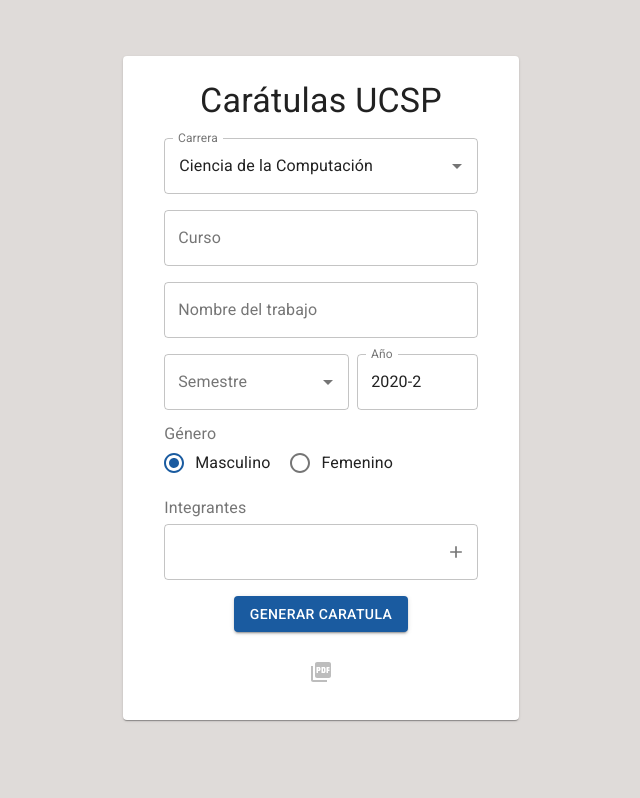
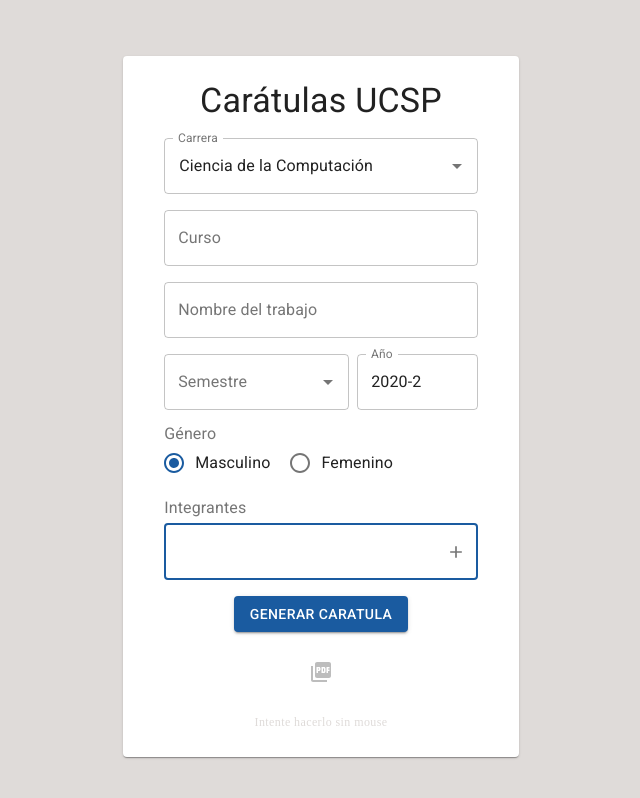
Before and after one commit to oscaramos/caratulas-ucsp, a React (Create React App) app: page / in a window 1280 px wide. Shown: the whole page, without its empty margins (319-959 px from the left). Built offline with nearby package versions, Linux system fonts and the light colour scheme.

Commit message:
Better UX experience + Usage without mouse

```diff
--- a/src/App.js
+++ b/src/App.js
@@ -1,4 +1,4 @@
-import React, { useState, useEffect } from "react";
+import React, { useState, useEffect, useRef } from 'react'
 
 import TextField from "@material-ui/core/TextField";
 import Button from "@material-ui/core/Button";
@@ -100,8 +100,6 @@
     display: "inline"
   }
 }));
-
-
 
 function App() {
   const classes = useStyles();
@@ -215,6 +213,7 @@
               options={data['career'].options}
               value={data['career'].value}
               onChange={(event, value) => handleDataChange('career', value)}
+              openOnFocus
               renderInput={(params) =>
                 <TextField
                   name='career'
@@ -265,6 +264,7 @@
                   options={data['semester'].options}
                   value={data['semester'].value}
                   onChange={(event, value) => handleDataChange('semester', value)}
+                  openOnFocus
                   renderInput={(params) =>
                     <TextField
                       name='semester'
@@ -330,6 +330,15 @@
                       name='names'
                       value={name}
                       onChange={changeName(index)}
+                      autoFocus={true}
+                      onKeyDown={keyEvent => {
+                        if(keyEvent.ctrlKey && keyEvent.key === 'Enter') {
+                          generateCover()
+                        }
+                        else if (keyEvent.key === 'Enter') {
+                          addName()
+                        }
+                      }}
                       error={clickedGenerate && data['names'].value.length===0}
                       fullWidth
                       InputProps={{
@@ -372,6 +381,11 @@
                 <CircularProgress />
             }
           </Grid>
+          <Grid item>
+            <Typography variant="caption">
+              Intente hacerlo sin mouse
+            </Typography>
+          </Grid>
         </Grid>
       </Paper>
     </Container>
```
